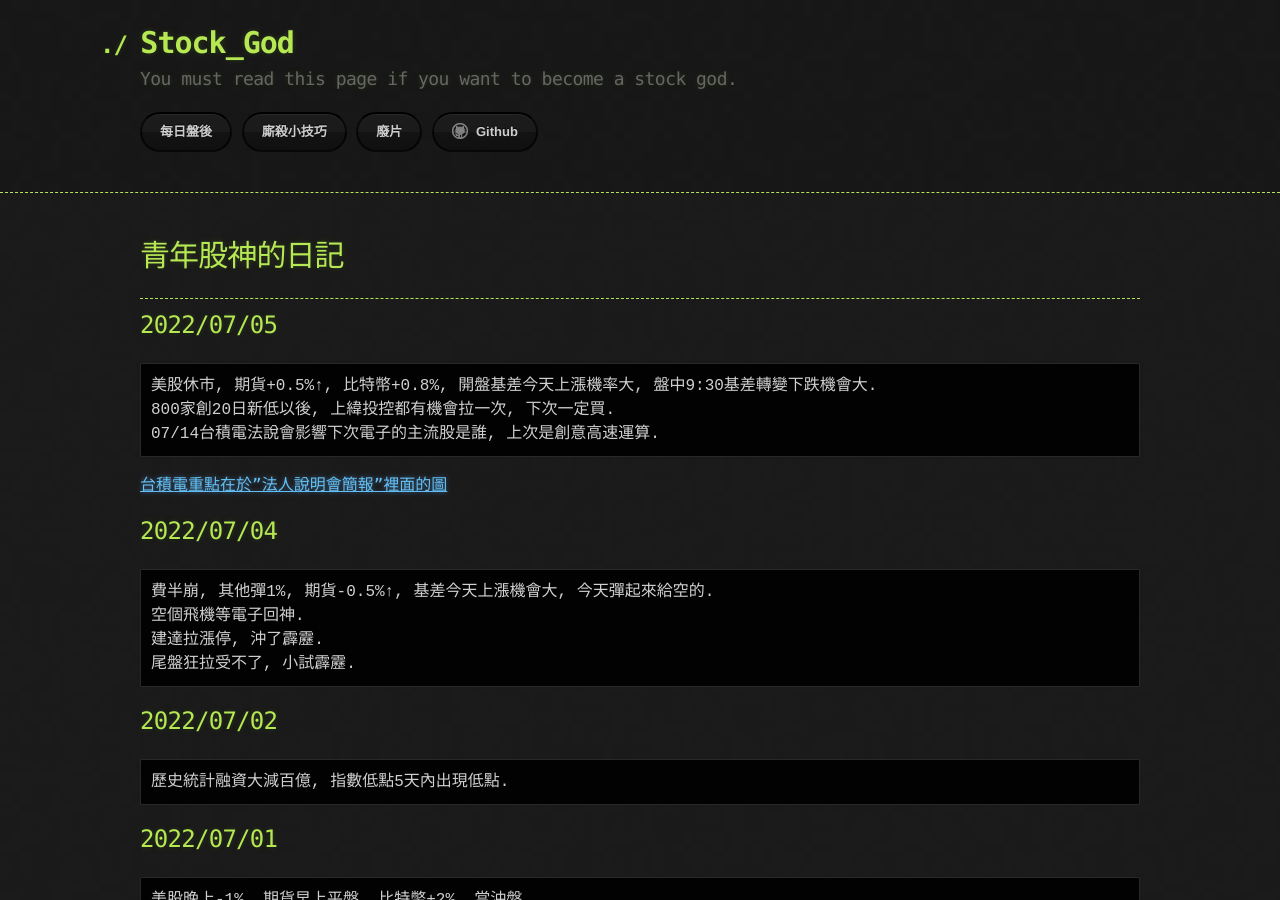
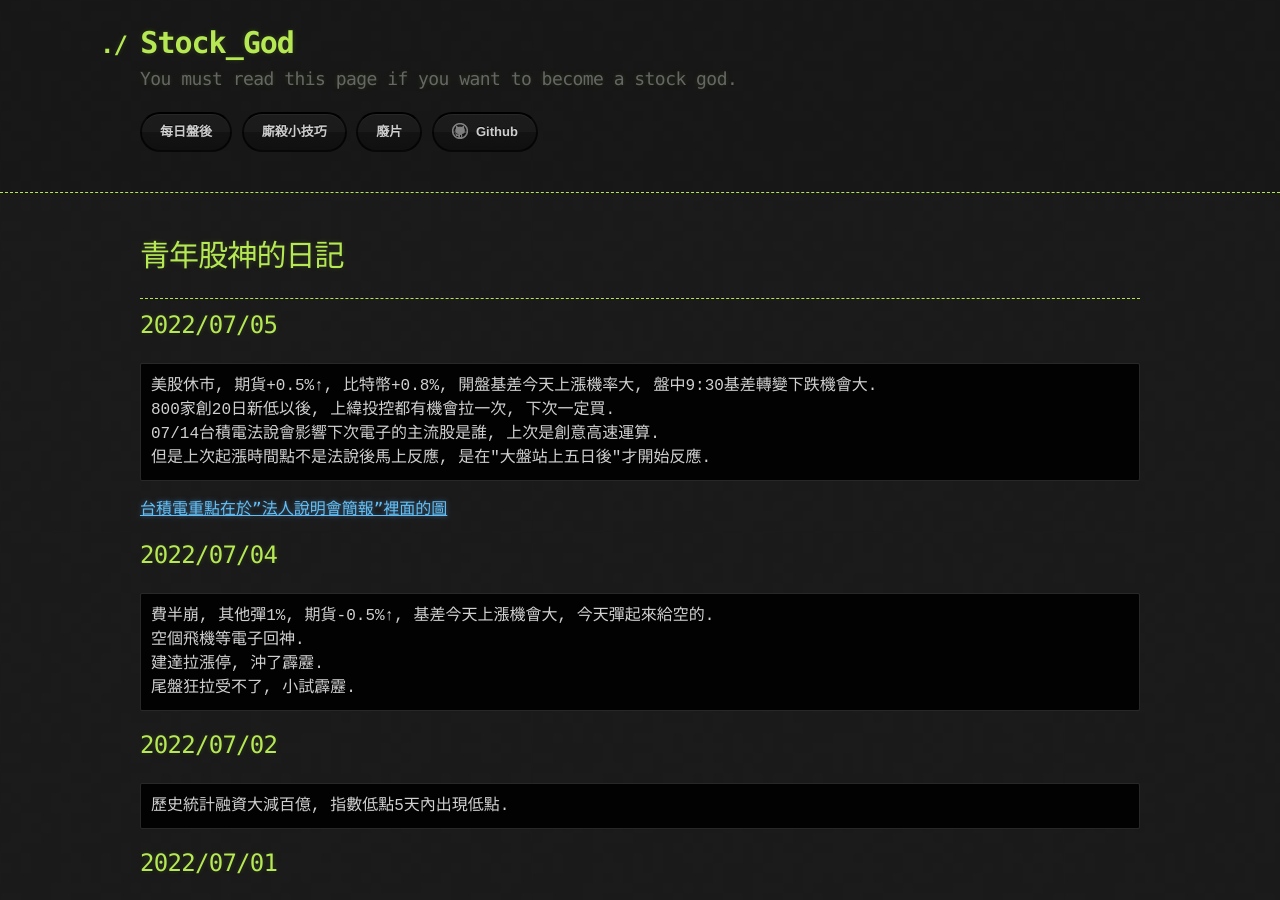
Before and after one commit to lepg5487/Stock_God, a Jekyll site: the page built from index.md, in a window 1280 px wide and 900 px high. Built offline with Jekyll 4.4.1, drawn with Linux system fonts in a browser that asks for light colours; our own code applies the rules of GitHub Pages for plain Markdown files.

Commit message:
Update index.md

````diff
--- a/index.md
+++ b/index.md
@@ -11,6 +11,7 @@ layout: testlayouts
 美股休市, 期貨+0.5%↑, 比特幣+0.8%, 開盤基差今天上漲機率大, 盤中9:30基差轉變下跌機會大.
 800家創20日新低以後, 上緯投控都有機會拉一次, 下次一定買.
 07/14台積電法說會影響下次電子的主流股是誰, 上次是創意高速運算.
+但是上次起漲時間點不是法說後馬上反應, 是在"大盤站上五日後"才開始反應.
 ```
 [台積電重點在於"法人說明會簡報"裡面的圖](https://investor.tsmc.com/chinese/quarterly-results/2022/q2)
 
````
